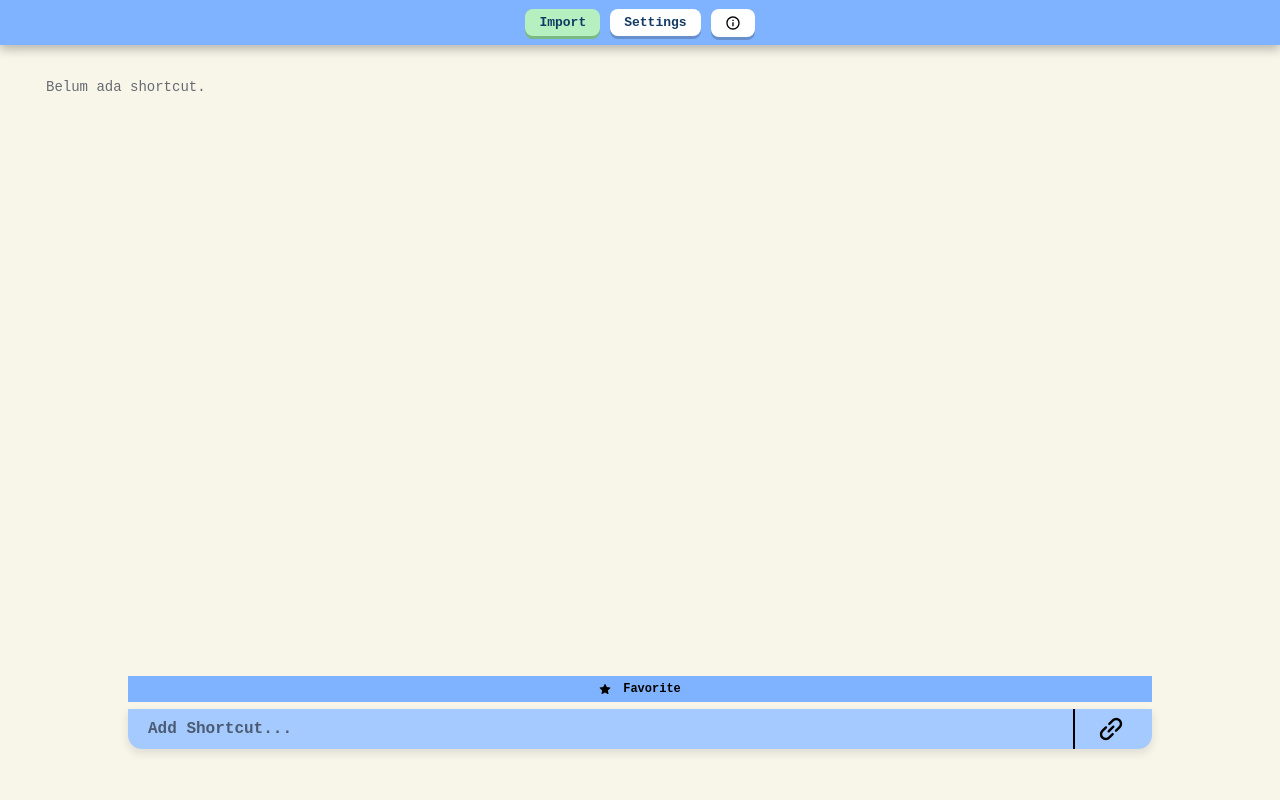
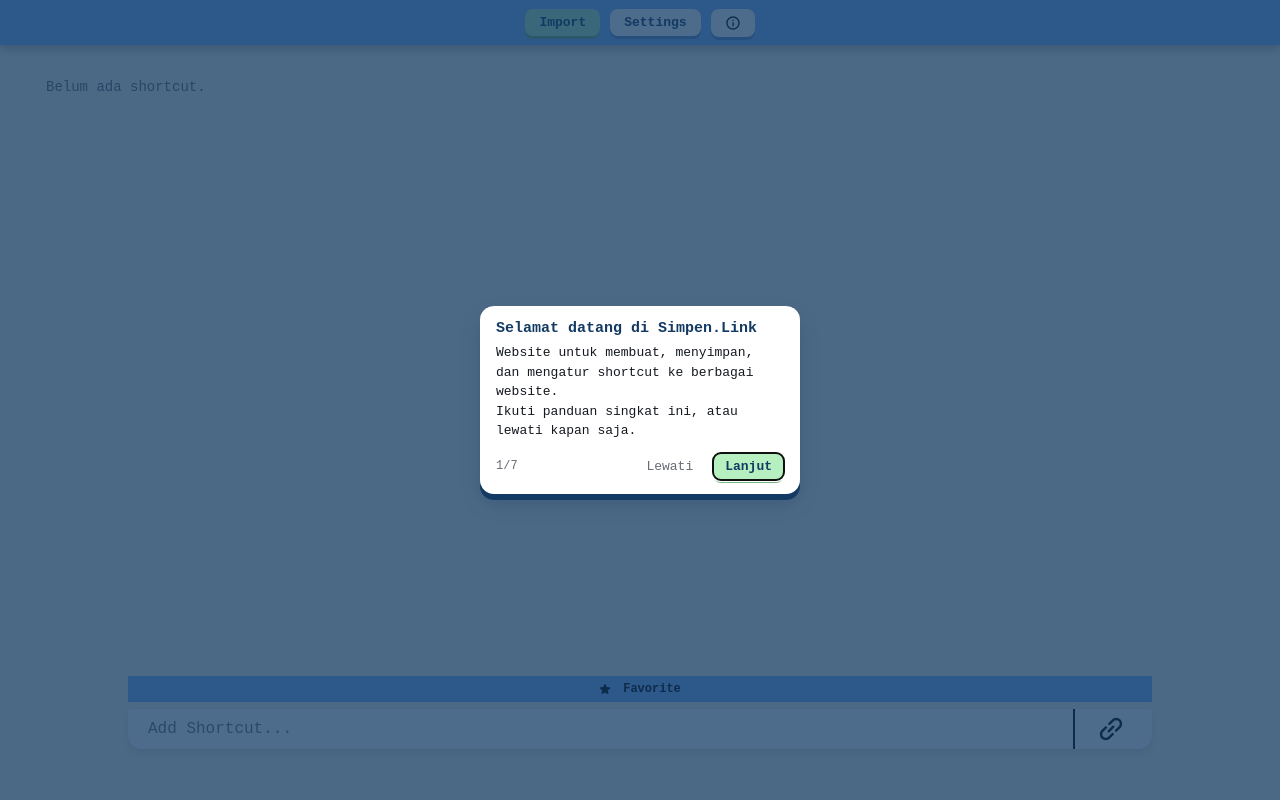
Before and after one commit to Rendra158/simpen-link, a plain HTML site: page index.html in a window 1280 px wide. Drawn offline with Linux system fonts and the light colour scheme.

Commit message:
Add files via upload

```diff
--- a/index.html
+++ b/index.html
@@ -5,9 +5,11 @@
   <meta charset="UTF-8">
   <meta name="viewport" content="width=device-width, initial-scale=1.0">
   <title>Simpen.Link</title>
+  <link rel="icon" type="image/svg+xml" href="Image/LOGO.svg">
 
   <link rel="stylesheet" href="base.css">
   <link rel="stylesheet" href="layout.css">
+  <link rel="stylesheet" href="spotlight.css">
 </head>
 
 <body class="page-home">
@@ -64,6 +66,7 @@
   <script src="store.js"></script>
   <script src="data.js"></script>
   <script src="system.js"></script>
+  <script src="spotlight.js"></script>
 </body>
 
 </html>
--- /dev/null
+++ b/spotlight.css
@@ -0,0 +1,41 @@
+/* spotlight.css — panduan singkat (tour). */
+.sp-blocker {
+  position: fixed;
+  inset: 0;
+  z-index: 1000;
+  background: transparent;   /* menangkap klik supaya halaman di bawah tidak ikut terpencet */
+}
+
+.sp-spot {
+  position: fixed;
+  z-index: 1001;
+  border-radius: 12px;
+  box-shadow: 0 0 0 9999px rgba(18, 58, 99, 0.75);   /* area gelap di luar sorotan */
+  outline: 2px solid #ffffff;
+  pointer-events: none;
+  transition: left 0.25s ease, top 0.25s ease, width 0.25s ease, height 0.25s ease;
+}
+
+.sp-tip {
+  position: fixed;
+  z-index: 1002;
+  width: min(320px, calc(100vw - 20px));
+  padding: 14px 16px;
+  border-radius: 14px;
+  background: #ffffff;
+  box-shadow: 0 6px 0 var(--c-navy), 0 10px 18px rgba(18, 58, 99, 0.25);
+  color: var(--c-ink);
+}
+
+.sp-title { margin: 0 0 6px; font-size: 15px; font-weight: bold; color: var(--c-navy); }
+.sp-text  { margin: 0; font-size: 13px; line-height: 1.5; white-space: pre-line; }
+
+.sp-foot {
+  display: flex;
+  align-items: center;
+  gap: 8px;
+  margin-top: 12px;
+}
+.sp-count { margin-right: auto; font-size: 12px; color: var(--c-muted); }
+.sp-foot .bulk-btn { padding: 6px 12px; }
+.sp-foot .sp-skip { background: none; box-shadow: none; color: var(--c-muted); font-weight: normal; }
--- /dev/null
+++ b/spotlight.js
@@ -0,0 +1,122 @@
+/* spotlight.js — panduan singkat (tour). Butuh store.js (h). */
+const TOUR_KEY = "ShortcutTourDone";
+
+const TOUR_STEPS = [
+  { target: null, title: "Selamat datang di Simpen.Link",
+    text: "Website untuk membuat, menyimpan, dan mengatur shortcut ke berbagai website.\nIkuti panduan singkat ini, atau lewati kapan saja." },
+  { target: ".textbox-wrapper", title: "Textbox",
+    text: "Pusat semua perintah. Ketik sesuatu lalu tekan Enter. Isinya diproses sesuai mode yang aktif (warna dan ikonnya berubah)." },
+  { target: ".mode-icon-box", title: "Ganti Mode",
+    text: "Klik ikon ini. Jika textbox berisi teks, perintah dijalankan. Jika kosong, mode berpindah (bisa juga dengan tombol ← →):\n• Add Link: buat shortcut. Nama & catatan boleh dikosongkan, nama dibuat otomatis dari website.\n• Add List: buat list baru.\n• Search: cari shortcut dari semua list." },
+  { target: ".List", title: "List",
+    text: "Kelompokkan shortcut ke dalam list. Favorite untuk yang sering dipakai.\nDobel-klik list untuk ganti nama. Seret untuk mengatur urutan." },
+  { target: ".shortcuts-grid", title: "Shortcut",
+    text: "Klik untuk membuka, dobel-klik untuk menyalin link.\nKlik kanan (di HP: tahan) untuk memilih. Dobel klik kanan untuk mengedit.\nSeret (drag & drop) untuk mengubah urutan atau memindahkan ke list lain." },
+  { target: ".bar .bar-group", title: "Import, Settings & Info",
+    text: "Import untuk memasukkan data, Export (muncul saat list dipilih) untuk mencadangkan. Settings untuk mengatur urutan, tampilan, dan perilaku aplikasi." },
+  { target: "#more-info", title: "Butuh bantuan lagi?",
+    text: "Klik tombol Info kapan saja untuk membuka panduan ini lagi." },
+];
+
+let tour = null;   // { idx, blocker, spot, tip, onKey, onResize }
+
+function startSpotlight() {
+  if (tour) return;
+  if (document.activeElement) document.activeElement.blur();   // tutup keyboard di HP
+
+  const blocker = h("div", { class: "sp-blocker" });
+  const spot = h("div", { class: "sp-spot" });
+  const title = h("h3", { class: "sp-title" });
+  const text = h("p", { class: "sp-text" });
+  const count = h("span", { class: "sp-count" });
+  const skip = h("button", { type: "button", class: "bulk-btn sp-skip", text: "Lewati" });
+  const back = h("button", { type: "button", class: "bulk-btn bulk-cancel", text: "Kembali" });
+  const next = h("button", { type: "button", class: "bulk-btn bulk-export" });
+  const tip = h("div", { class: "sp-tip", role: "dialog", "aria-modal": "true" },
+    title, text, h("div", { class: "sp-foot" }, count, skip, back, next));
+  document.body.append(blocker, spot, tip);
+
+  tour = { idx: 0, blocker, spot, tip };
+
+  const render = () => {
+    const step = TOUR_STEPS[tour.idx];
+    const last = tour.idx === TOUR_STEPS.length - 1;
+    title.textContent = step.title;
+    text.textContent = step.text;
+    count.textContent = `${tour.idx + 1}/${TOUR_STEPS.length}`;
+    back.style.display = tour.idx === 0 ? "none" : "";
+    skip.style.display = last ? "none" : "";
+    next.textContent = last ? "Selesai" : "Lanjut";
+    place();
+  };
+
+  const place = () => {
+    const step = TOUR_STEPS[tour.idx];
+    const el = step.target && document.querySelector(step.target);
+    const r = el ? el.getBoundingClientRect() : null;
+    const ok = r && r.width > 0 && r.height > 0;
+    const vw = window.innerWidth, vh = window.innerHeight, pad = 6, gap = 14;
+
+    if (ok) {
+      Object.assign(spot.style, {
+        left: r.left - pad + "px", top: r.top - pad + "px",
+        width: r.width + pad * 2 + "px", height: r.height + pad * 2 + "px",
+      });
+    } else {   // tanpa target: layar digelapkan penuh, kartu di tengah
+      Object.assign(spot.style, { left: vw / 2 + "px", top: vh / 2 + "px", width: "0px", height: "0px" });
+    }
+
+    const tw = tip.offsetWidth, th = tip.offsetHeight;
+    let top = (vh - th) / 2;
+    let left = (vw - tw) / 2;
+    if (ok) {
+      left = Math.min(Math.max(r.left + r.width / 2 - tw / 2, 10), vw - tw - 10);
+      if (r.bottom + pad + gap + th < vh) top = r.bottom + pad + gap;          // di bawah target
+      else if (r.top - pad - gap - th > 0) top = r.top - pad - gap - th;       // di atas target
+      /* target terlalu besar (mis. grid): kartu tetap di tengah layar */
+    }
+    tip.style.left = left + "px";
+    tip.style.top = top + "px";
+  };
+
+  const go = (d) => {
+    const n = tour.idx + d;
+    if (n < 0) return;
+    if (n >= TOUR_STEPS.length) return endSpotlight();
+    tour.idx = n;
+    render();
+  };
+
+tour.onKey = (e) => {
+    if (e.key === "Escape") { e.stopPropagation(); endSpotlight(); }
+    else if (e.key === "ArrowRight") { e.stopPropagation(); go(1); }
+    else if (e.key === "ArrowLeft") { e.stopPropagation(); go(-1); }
+    /* Enter/Spasi dibiarkan: ditangani tombol yang sedang fokus */
+  };
+  tour.onResize = place;
+  document.addEventListener("keydown", tour.onKey, true);
+  window.addEventListener("resize", tour.onResize);
+
+  next.addEventListener("click", () => go(1));
+  back.addEventListener("click", () => go(-1));
+  skip.addEventListener("click", endSpotlight);
+
+  render();
+  next.focus();
+}
+
+function endSpotlight() {
+  if (!tour) return;
+  document.removeEventListener("keydown", tour.onKey, true);
+  window.removeEventListener("resize", tour.onResize);
+  tour.blocker.remove();
+  tour.spot.remove();
+  tour.tip.remove();
+  tour = null;
+  try { localStorage.setItem(TOUR_KEY, "1"); } catch {}   // selesai atau dilewati = dianggap sudah lihat
+}
+
+/* otomatis muncul saat pertama kali memakai website */
+if (!localStorage.getItem(TOUR_KEY)) {
+  window.addEventListener("load", () => setTimeout(startSpotlight, 400));
+}
--- a/system.js
+++ b/system.js
@@ -747,7 +747,7 @@
     }
 });
 moreSettingsBtn.addEventListener("click", () => { window.location.href = "settings.html"; });
-moreInfoBtn.addEventListener("click", () => { window.location.href = "settings.html#info"; });
+moreInfoBtn.addEventListener("click", () => startSpotlight());
 
 /* ---------- sinkron dengan tab lain / halaman Settings ---------- */
 function syncFromStorage() {
```
Also changed, not shown: settings.html (+1 -0 lines).
